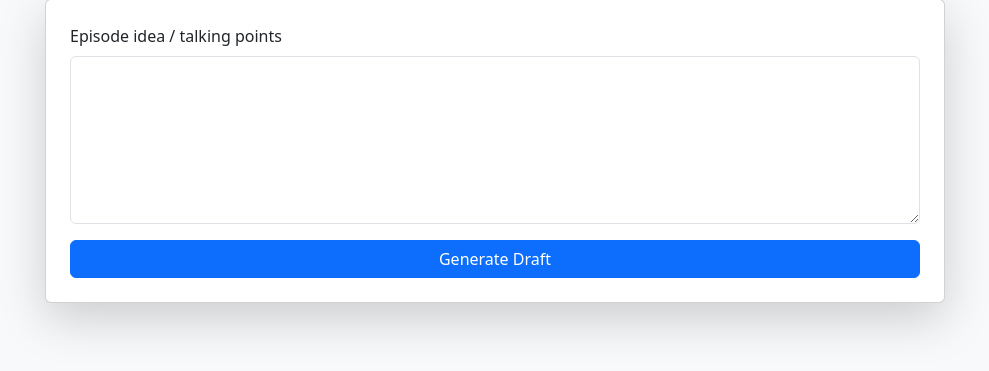
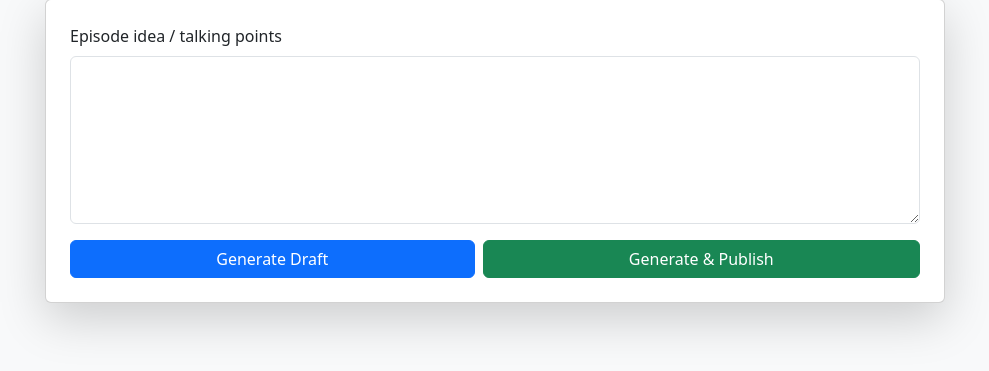
Before and after one commit to Lumiwealth/Podcast-Creator, a Flask app: page / in a window 1280 px wide. Shown: the part 121-492 px from the top of the page, without its empty margins (145-1134 px from the left). Run offline with Flask 3, Linux system fonts and the light colour scheme; parts of the project's set-up code (start-up, migrations or seed data) failed here and were passed over.

Commit message:
Assistant checkpoint: Add direct publish option to home page
Assistant generated file changes:
- templates/home.html: Add Generate & Publish button
- main.py: Add generate and publish route

---

User prompt:

Hello, we need to make it much easier to be able to just like take a concept and then push it so hold. This first page is generate draft page I should be able to put in a concept and there should be like two buttons like generate draft and then like just directly publish it take it run all the steps like run it through the first AI get back a thing you know the title and text all that kind of stuff and then just directly publish it

Replit-Commit-Author: Assistant
Replit-Commit-Session-Id: 637136f1-6560-4165-83fa-9d201e0852e5

```diff
--- a/main.py
+++ b/main.py
@@ -106,6 +106,31 @@ def generate():
     draft_id = str(uuid.uuid4())
     DRAFTS[draft_id] = {"idea": idea, "title": title, "script": script}
     return redirect(url_for("review", draft_id=draft_id))
+
+@app.route("/generate_and_publish", methods=["POST"])
+def generate_and_publish():
+    # Generate content
+    idea = request.form["idea"].strip()
+    title = generate_title(idea)
+    script = generate_script(title, idea)
+
+    # Generate MP3
+    chunks = uploader.chunk_text(script, uploader.CHUNK_SIZE)
+    audio_parts = [uploader.tts_chunk(i, c)[1] for i, c in enumerate(chunks)]
+    unique_id = str(uuid.uuid4())[:4]
+    mp3_path = Path("audio") / f"{title.replace(' ', '_')}_{unique_id}.mp3"
+    mp3_path.parent.mkdir(exist_ok=True)
+    with mp3_path.open("wb") as f:
+        for part in audio_parts:
+            f.write(part)
+
+    # Upload to Transistor
+    up_url, audio_url = uploader.transistor_authorise(mp3_path.name)
+    uploader.transistor_put_audio(up_url, mp3_path)
+    ep_id = uploader.transistor_create_episode(title, script, audio_url)
+
+    flash(f'Episode drafted on Transistor (ID {ep_id}). <a href="https://dashboard.transistor.fm/shows/private-for-lumiwealth-podcast" target="_blank">Publish your episode here</a>')
+    return redirect(url_for("home"))
 
 @app.route("/review/<draft_id>")
 def review(draft_id):
--- a/templates/home.html
+++ b/templates/home.html
@@ -6,6 +6,9 @@
         <label class="form-label" for="idea">Episode idea / talking points</label>
         <textarea class="form-control" id="idea" name="idea" rows="6" required></textarea>
     </div>
-    <button class="btn btn-primary" type="submit" onclick="this.disabled=true; this.innerHTML='Generating... (this may take a minute)'; this.form.submit();">Generate Draft</button>
+    <div class="d-flex gap-2">
+        <button class="btn btn-primary flex-grow-1" type="submit" onclick="this.disabled=true; this.innerHTML='Generating... (this may take a minute)'; this.form.submit();">Generate Draft</button>
+        <button class="btn btn-success flex-grow-1" formaction="/generate_and_publish" formmethod="post" onclick="this.disabled=true; this.innerHTML='Publishing... (this may take a few minutes)'; this.form.submit();">Generate & Publish</button>
+    </div>
 </form>
 {% endblock %}
```
